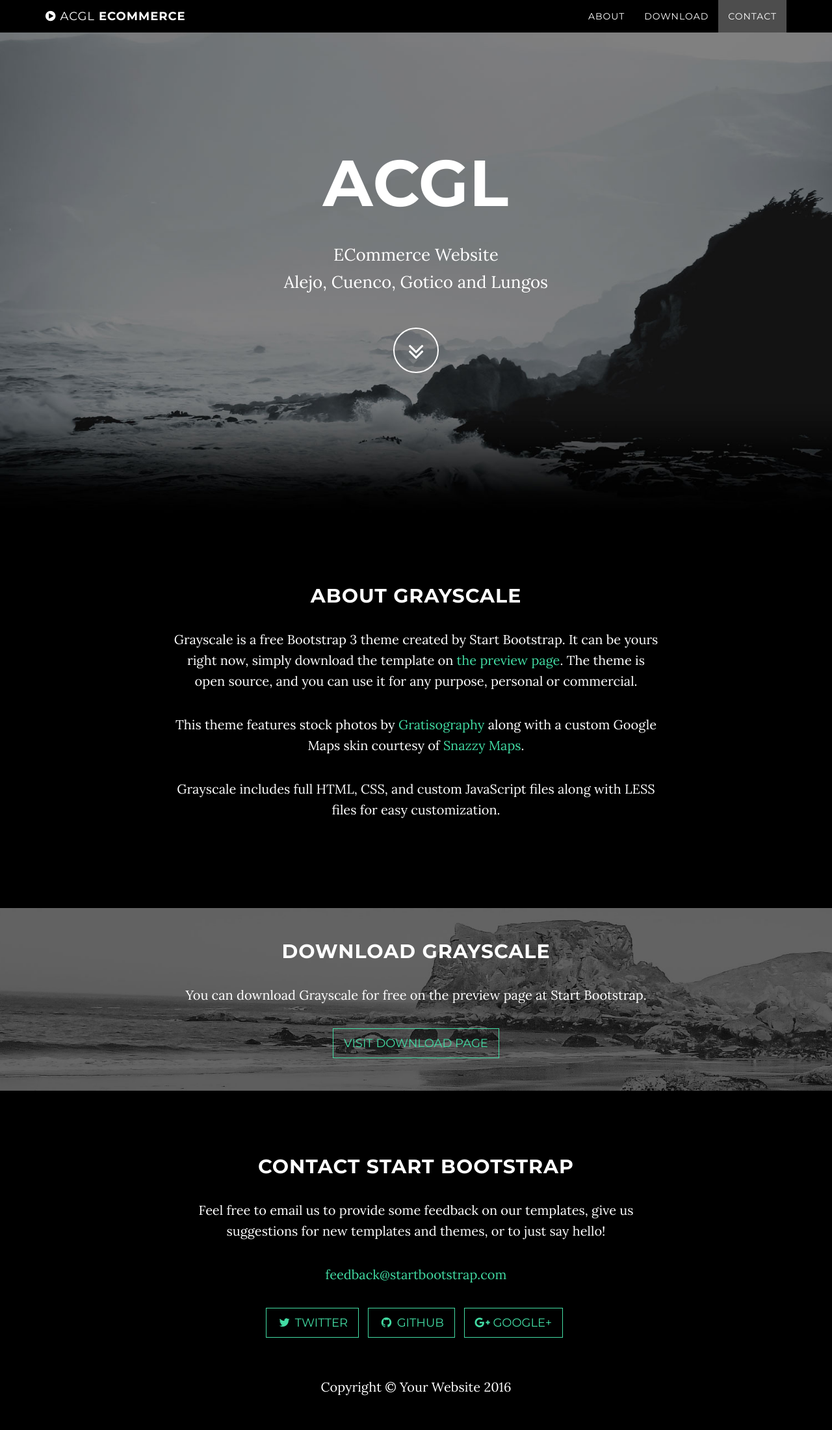
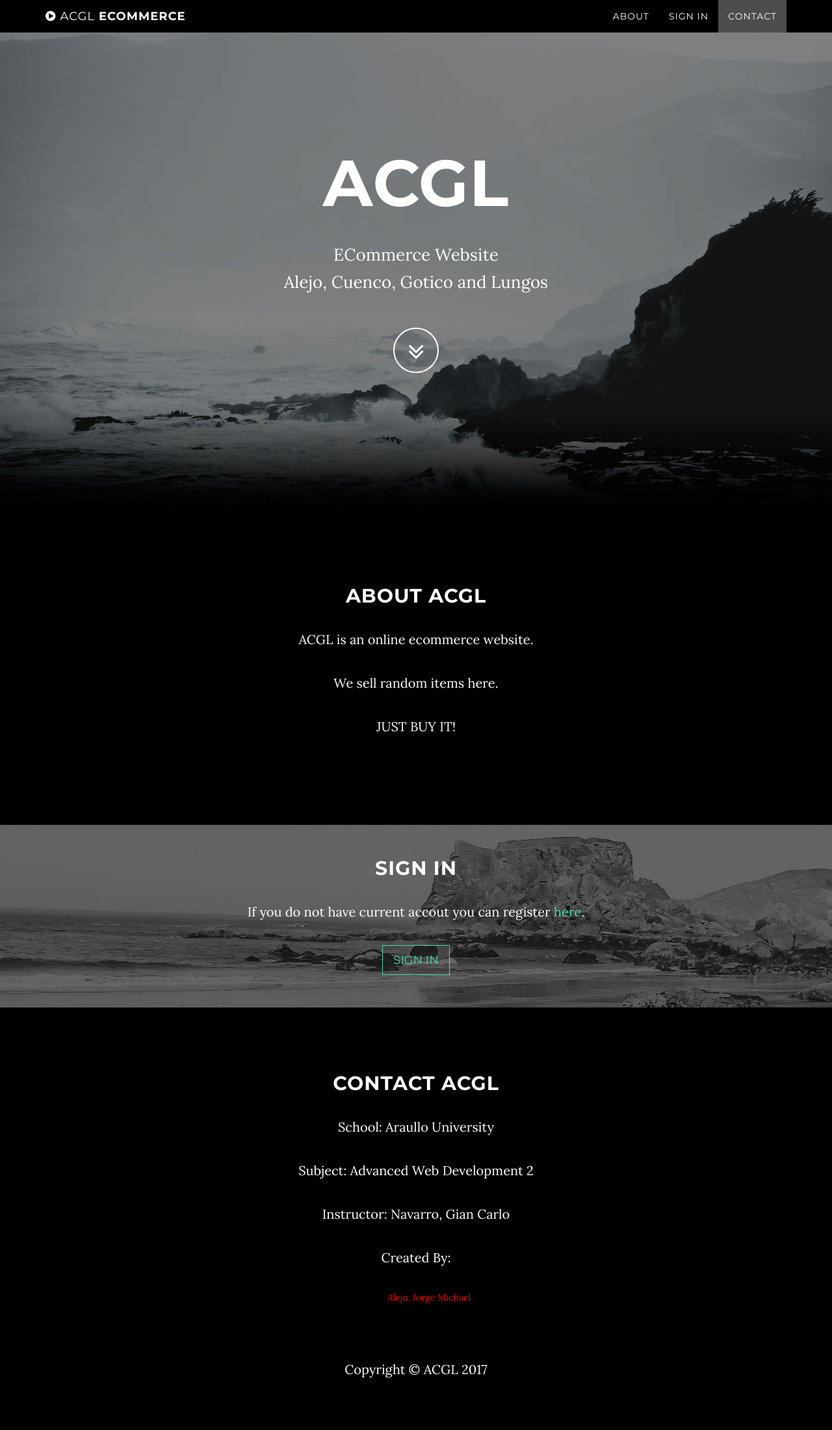
Before and after one commit to NotSoGoodDeveloper/ACGL-ECommerce, a PHP site: page / in a window 1280 px wide. Shown: the whole page at 65% size. After the commit the page ends 2173 px from the top, so only its background shows below. Run offline with PHP 8.4, Linux system fonts and the light colour scheme.

Commit message:
update ui

```diff
--- a/css/style.css
+++ b/css/style.css
@@ -33,6 +33,11 @@ p {
   margin: 0 0 25px;
   font-size: 18px;
   line-height: 1.5;
+}
+
+ul {
+  list-style-type: none;
+  color: red;
 }
 
 @media (min-width: 768px) {
@@ -154,7 +159,7 @@ Intro Header
   padding: 100px 0;
   text-align: center;
   color: white;
-  background: url(../img/intro-bg.jpg) no-repeat bottom center scroll;
+  background: url(./img/intro-bg.jpg) no-repeat bottom center scroll;
   background-color: black;
   -webkit-background-size: cover;
   -moz-background-size: cover;
@@ -261,11 +266,16 @@ Intro Header
   padding-top: 100px;
 }
 
-.download-section {
+/*
+///////////////////////////////////////////////////////////////////////////////
+:Sign Section
+///////////////////////////////////////////////////////////////////////////////
+*/
+.sign-section {
   width: 100%;
   padding: 50px 0;
   color: white;
-  background: url(../img/downloads-bg.jpg) no-repeat center center scroll;
+  background: url(./img/downloads-bg.jpg) no-repeat center center scroll;
   background-color: black;
   -webkit-background-size: cover;
   -moz-background-size: cover;
@@ -295,28 +305,6 @@ Intro Header
   outline: none;
   color: black;
   background-color: #42DCA3;
-}
-
-ul.banner-social-buttons {
-  margin-top: 0;
-}
-
-@media (max-width: 1199px) {
-  ul.banner-social-buttons {
-    margin-top: 15px;
-  }
-}
-
-@media (max-width: 767px) {
-  ul.banner-social-buttons li {
-    display: block;
-    margin-bottom: 20px;
-    padding: 0;
-  }
-
-  ul.banner-social-buttons li:last-child {
-    margin-bottom: 0;
-  }
 }
 
 /*
--- a/index.html
+++ b/index.html
@@ -23,7 +23,7 @@
 
     <!--
     ///////////////////////////////////////////////////////////////////////////
-    Navigation
+    :Navigation
     ///////////////////////////////////////////////////////////////////////////
     -->
     <nav class="navbar navbar-custom navbar-fixed-top" role="navigation">
@@ -48,7 +48,7 @@
                         <a class="page-scroll" href="#about">About</a>
                     </li>
                     <li>
-                        <a class="page-scroll" href="#download">Download</a>
+                        <a class="page-scroll" href="#sign">Sign In</a>
                     </li>
                     <li>
                         <a class="page-scroll" href="#contact">Contact</a>
@@ -62,7 +62,7 @@
 
     <!--
     ///////////////////////////////////////////////////////////////////////////
-    Intro Header
+    :Intro Header
     ///////////////////////////////////////////////////////////////////////////
     -->
     <header class="intro">
@@ -85,32 +85,32 @@
 
     <!--
     ///////////////////////////////////////////////////////////////////////////
-    About Section
+    :About Section
     ///////////////////////////////////////////////////////////////////////////
     -->
     <section id="about" class="container content-section text-center">
         <div class="row">
             <div class="col-lg-8 col-lg-offset-2">
-                <h2>About Grayscale</h2>
-                <p>Grayscale is a free Bootstrap 3 theme created by Start Bootstrap. It can be yours right now, simply download the template on <a href="http://startbootstrap.com/template-overviews/grayscale/">the preview page</a>. The theme is open source, and you can use it for any purpose, personal or commercial.</p>
-                <p>This theme features stock photos by <a href="http://gratisography.com/">Gratisography</a> along with a custom Google Maps skin courtesy of <a href="http://snazzymaps.com/">Snazzy Maps</a>.</p>
-                <p>Grayscale includes full HTML, CSS, and custom JavaScript files along with LESS files for easy customization.</p>
+                <h2>About ACGL</h2>
+                <p>ACGL is an online ecommerce website.</p>
+                <p>We sell random items here.</p>
+                <p>JUST BUY IT!</p>
             </div>
         </div>
     </section>
 
     <!--
     ///////////////////////////////////////////////////////////////////////////
-    Download Section
+    :Sign Section
     ///////////////////////////////////////////////////////////////////////////
     -->
-    <section id="download" class="content-section text-center">
-        <div class="download-section">
+    <section id="sign" class="content-section text-center">
+        <div class="sign-section">
             <div class="container">
                 <div class="col-lg-8 col-lg-offset-2">
-                    <h2>Download Grayscale</h2>
-                    <p>You can download Grayscale for free on the preview page at Start Bootstrap.</p>
-                    <a href="http://startbootstrap.com/template-overviews/grayscale/" class="btn btn-default btn-lg">Visit Download Page</a>
+                    <h2>Sign In</h2>
+                    <p>If you do not have current accout you can register <a>here</a>.</p>
+                    <a href="" class="btn btn-default btn-lg">Sign In</a>
                 </div>
             </div>
         </div>
@@ -118,45 +118,39 @@
 
     <!--
     ///////////////////////////////////////////////////////////////////////////
-    Contact Section
+    :Contact Section
     ///////////////////////////////////////////////////////////////////////////
     -->
     <section id="contact" class="container content-section text-center">
         <div class="row">
             <div class="col-lg-8 col-lg-offset-2">
-                <h2>Contact Start Bootstrap</h2>
-                <p>Feel free to email us to provide some feedback on our templates, give us suggestions for new templates and themes, or to just say hello!</p>
-                <p><a href="mailto:feedback@startbootstrap.com">feedback@startbootstrap.com</a>
-                </p>
-                <ul class="list-inline banner-social-buttons">
-                    <li>
-                        <a href="https://twitter.com/SBootstrap" class="btn btn-default btn-lg"><i class="fa fa-twitter fa-fw"></i> <span class="network-name">Twitter</span></a>
-                    </li>
-                    <li>
-                        <a href="https://github.com/IronSummitMedia/startbootstrap" class="btn btn-default btn-lg"><i class="fa fa-github fa-fw"></i> <span class="network-name">Github</span></a>
-                    </li>
-                    <li>
-                        <a href="https://plus.google.com/+Startbootstrap/posts" class="btn btn-default btn-lg"><i class="fa fa-google-plus fa-fw"></i> <span class="network-name">Google+</span></a>
-                    </li>
-                </ul>
+              <h2>Contact ACGL</h2>
+              <p>School: Araullo University</p>
+              <p>Subject: Advanced Web Development 2</p>
+              <p>Instructor: Navarro, Gian Carlo</p>
+              <p>Created By:</p>
+              <ul>
+                <li>Alejo, Jorge Michael</li>
+              </ul>
+              </p>
             </div>
         </div>
     </section>
 
     <!--
     ///////////////////////////////////////////////////////////////////////////
-    Footer
+    :Footer
     ///////////////////////////////////////////////////////////////////////////
     -->
     <footer>
         <div class="container text-center">
-            <p>Copyright &copy; Your Website 2016</p>
+            <p>Copyright &copy; ACGL 2017</p>
         </div>
     </footer>
 
     <!--
     ///////////////////////////////////////////////////////////////////////////
-    Script
+    :Script
     ///////////////////////////////////////////////////////////////////////////
     -->
     <script src="./js/jquery-3.1.1.min.js"></script>
```
